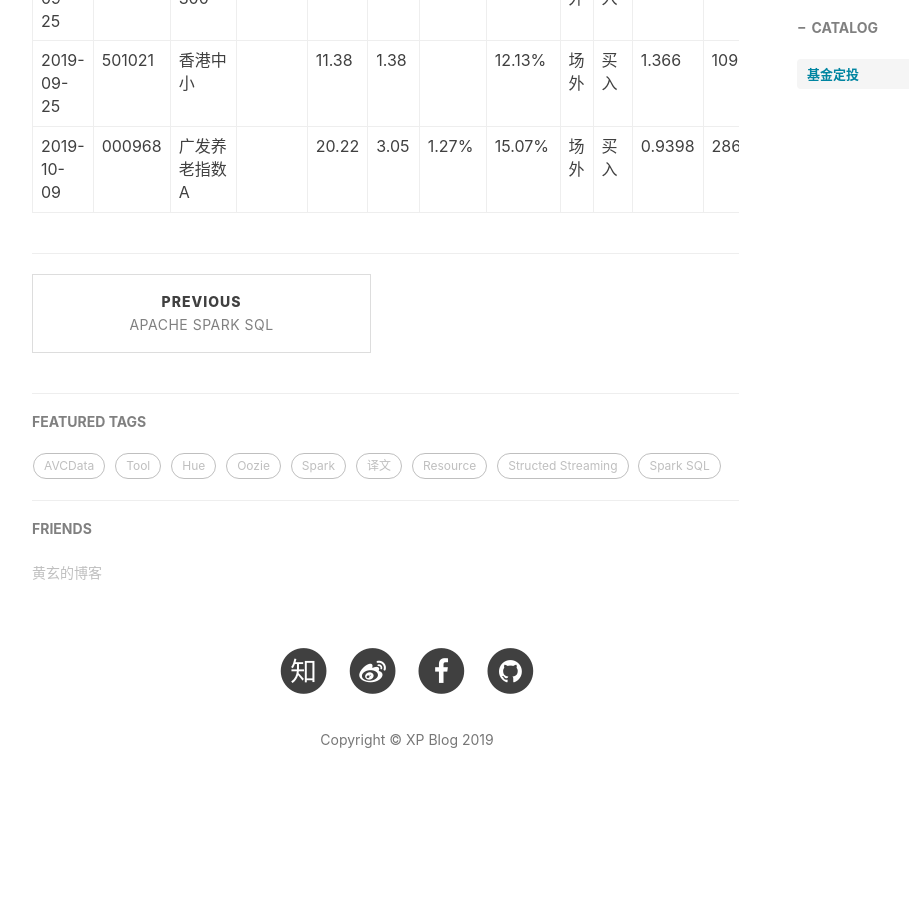
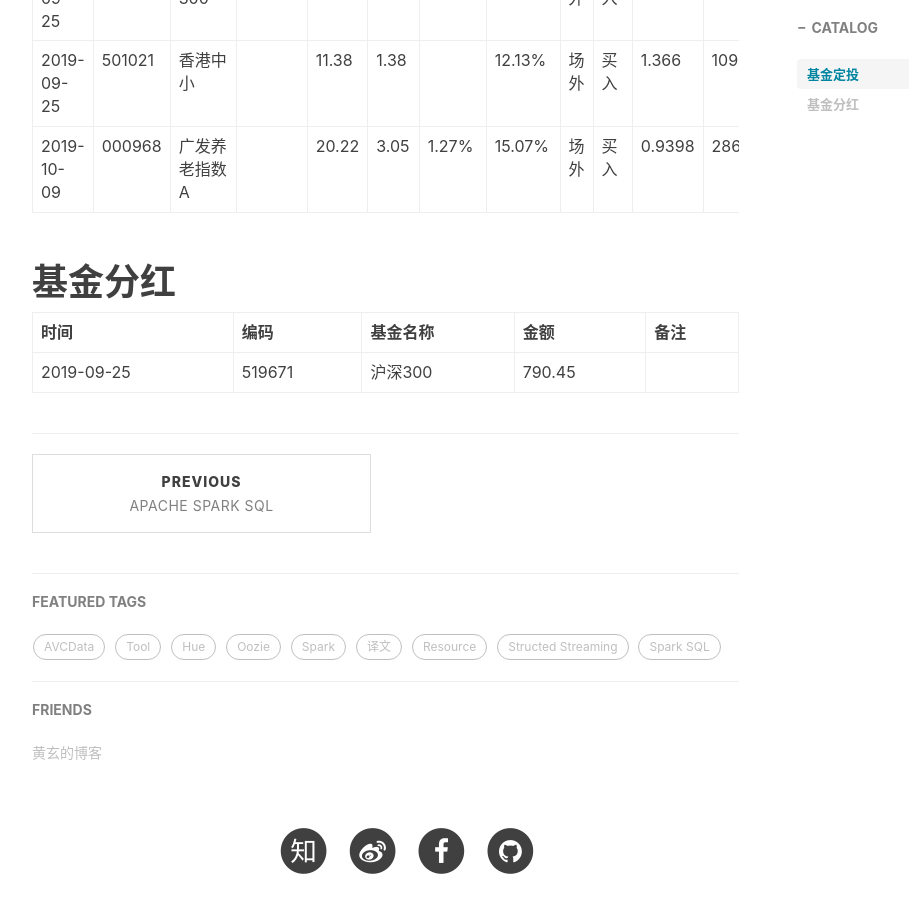
Before and after one commit to shoppingwang/shoppingwang.github.io, a Jekyll site: the page built from _posts/2019-07-02-investment-records.md, in a window 1280 px wide and 900 px high, scrolled down 2925 px. Shown: the whole window, without its empty margins (233-1142 px from the left). Built offline with Jekyll 4.4.1, drawn with Linux system fonts in a browser that asks for light colours; nearby versions of some CDN libraries; comment, search, counter and statistics services are not loaded; before the commit the page ends 3769 px from its top, so only the background shows below that.

```diff
--- a/_posts/2019-07-02-investment-records.md
+++ b/_posts/2019-07-02-investment-records.md
@@ -48,3 +48,9 @@
 | 2019-09-25 | 519671 | 沪深300 | 12% | 8.33 | 0.97 | 3.65% | 11.65% | 场外 | 买入 | 1.4327 | 2653.37 |  |
 | 2019-09-25 | 501021 | 香港中小 |  | 11.38 | 1.38 |  | 12.13% | 场外 | 买入 | 1.366 | 1098.12 |  |
 | 2019-10-09 | 000968 | 广发养老指数A |  | 20.22 | 3.05 | 1.27% | 15.07% | 场外 | 买入 | 0.9398 | 2869.98 |  |
+
+# 基金分红
+
+| 时间 | 编码 | 基金名称 | 金额 | 备注 |
+| --- | --- | --- | --- | --- |
+| 2019-09-25 | 519671 | 沪深300 | 790.45 ||
```
